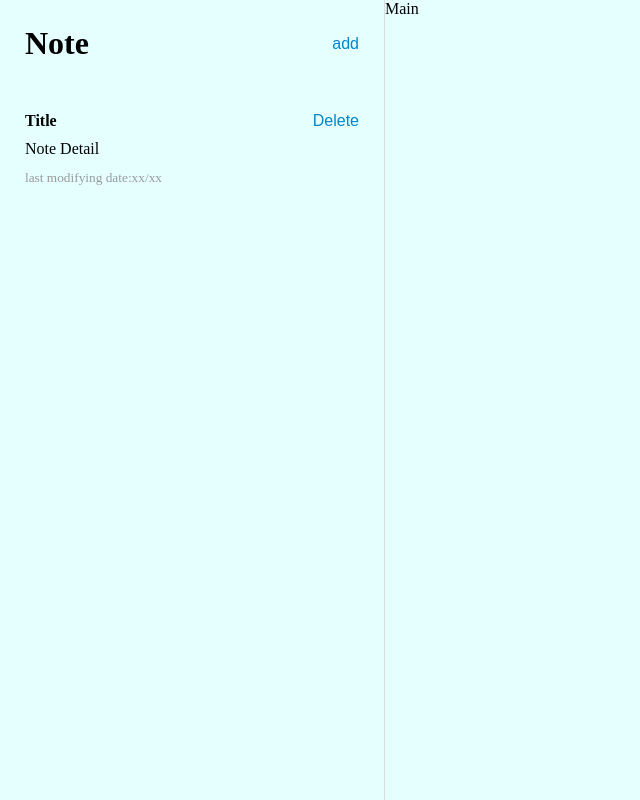
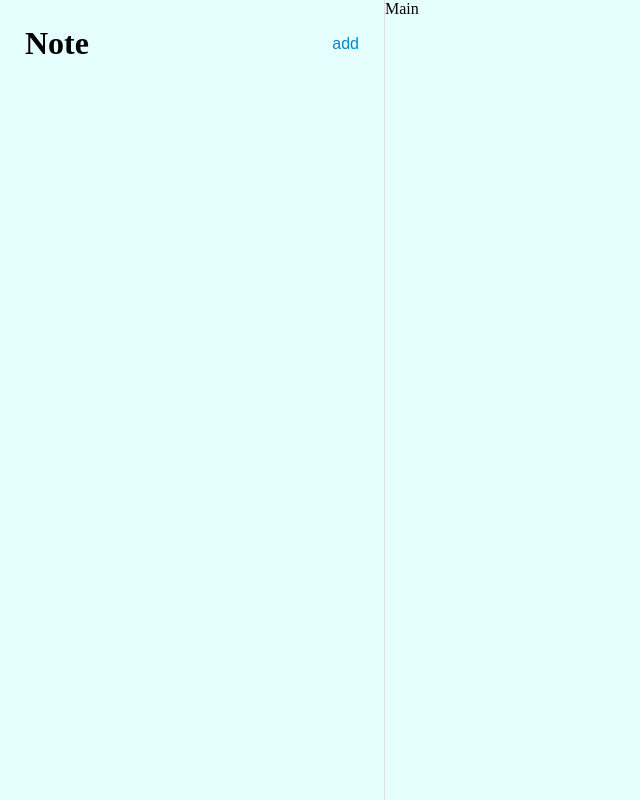
Before and after one commit to san510/noteapp-with-react, a React (Vite) app: page / in a window 1280 px wide. Shown: the whole page, without its empty margins (0-640 px from the left). Built offline with nearby package versions, Linux system fonts and the light colour scheme.

Commit message:
expand notes array

```diff
--- a/package.json
+++ b/package.json
@@ -16,6 +16,8 @@
     "@types/react": "^18.0.24",
     "@types/react-dom": "^18.0.8",
     "@vitejs/plugin-react": "^2.2.0",
+    "date-fns": "^2.29.3",
+    "react-uuid": "^2.0.0",
     "vite": "^3.2.3"
   }
 }
--- a/src/App.jsx
+++ b/src/App.jsx
@@ -1,5 +1,6 @@
 import { useState } from "react";
 import "./App.css";
+import uuid from "react-uuid";
 import Main from "./components/Main";
 import Sidebar from "./components/Sidebar";
 
@@ -8,16 +9,17 @@ function App() {
 
   const onAddNote = () => {
     const newNote = {
-      id: 1,
+      id: uuid(),
       title: "New Note.",
       detail: "New Note Detail.",
       modDate: Date.now(),
     };
     setNotes([...notes, newNote]);
+    console.log(notes);
   };
   return (
     <div className="App">
-      <Sidebar onAddNote={onAddNote} />
+      <Sidebar onAddNote={onAddNote} notes={notes} />
       <Main />
     </div>
   );
--- a/src/components/Sidebar.jsx
+++ b/src/components/Sidebar.jsx
@@ -1,7 +1,9 @@
 import React from "react";
+import { format } from "date-fns";
+
 import "./Sidebar.css";
 
-const Sidebar = ({ onAddNote }) => {
+const Sidebar = ({ onAddNote, notes }) => {
   return (
     <div className="app-sidebar">
       <div className="app-sidebar-header">
@@ -9,14 +11,16 @@ const Sidebar = ({ onAddNote }) => {
         <button onClick={onAddNote}>add</button>
       </div>
       <div className="app-sidebar-notes">
-        <div className="app-sidebar-note">
-          <div className="sidebar-note-title">
-            <strong>Title</strong>
-            <button>Delete</button>
+        {notes.map((note) => (
+          <div key={note.id} className="app-sidebar-note">
+            <div className="sidebar-note-title">
+              <strong>{note.title}</strong>
+              <button>Delete</button>
+            </div>
+            <p>{note.detail}</p>
+            <small>{format(note.modDate, "yyyy/MM/dd HH:mm")}</small>
           </div>
-          <p>Note Detail</p>
-          <small>last modifying date:xx/xx</small>
-        </div>
+        ))}
       </div>
     </div>
   );
```
Also changed, not shown: 1 other file (tests, documents, lock files or other folders).
